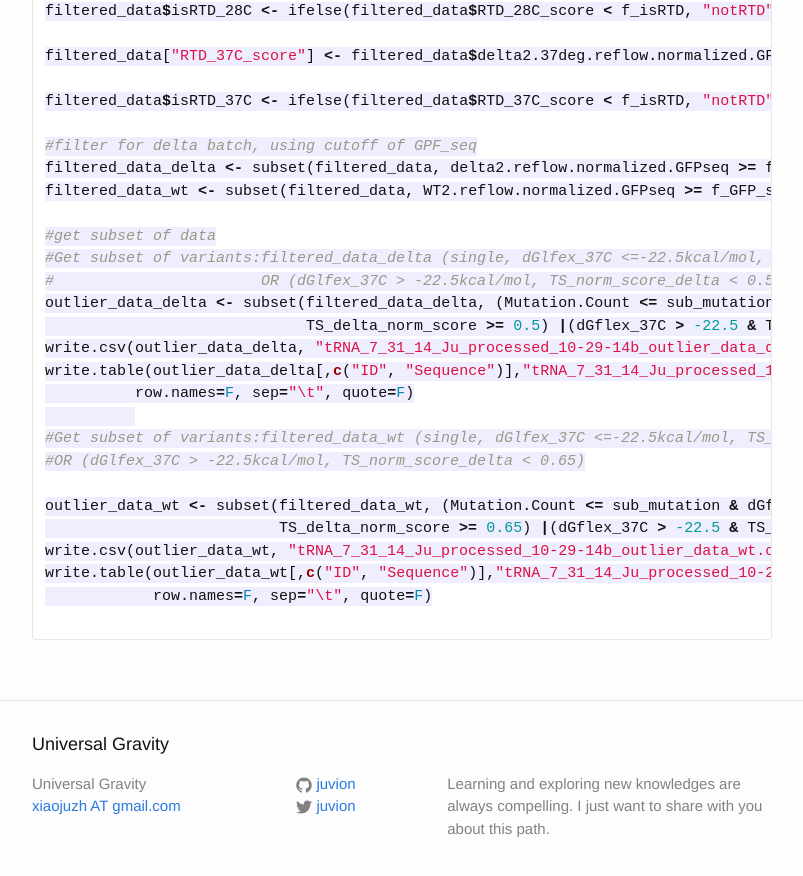
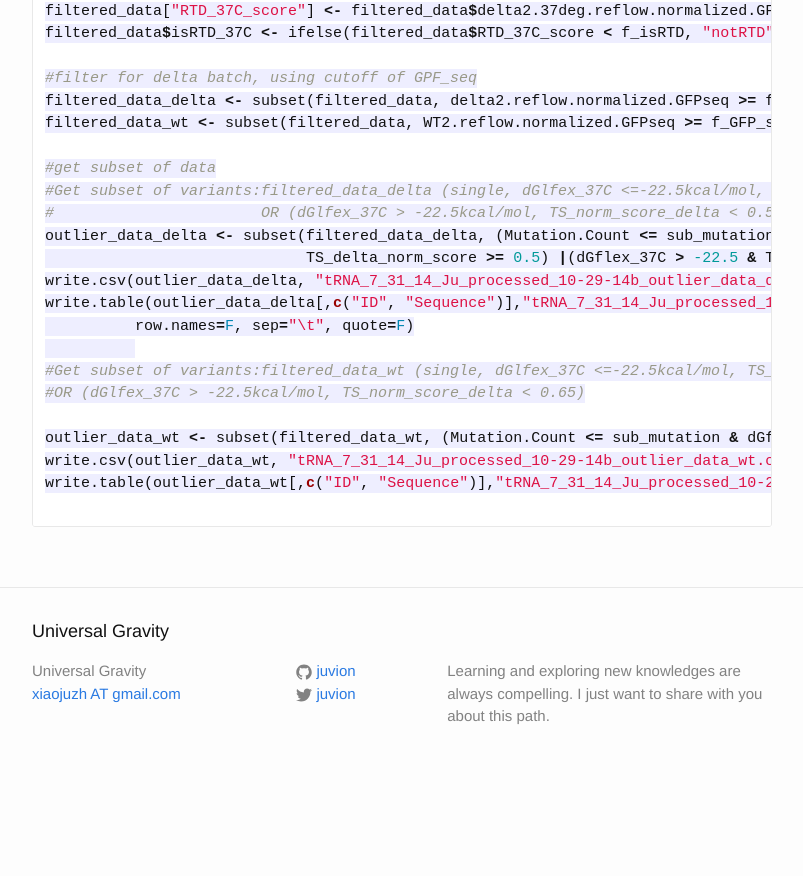
Before and after one commit to juvion/juvion.github.io, a Jekyll site: the page built from _posts/2014-12-05-R_script.md, in a window 1280 px wide and 900 px high, scrolled down 2193 px. Shown: the top 876 px of the window, without its empty margins (238-1041 px from the left). Built offline with Jekyll 4.4.1, drawn with Linux system fonts in a browser that asks for light colours; Markdown is read by kramdown in place of the engine named in the settings; after the commit the page ends 2981 px from its top, so only the background shows below that.

````diff
--- a/_posts/2014-12-05-R_script.md
+++ b/_posts/2014-12-05-R_script.md
@@ -9,7 +9,8 @@ In previous work, all the variants are plotted with three variables: folding fre
 ![scatter plot][plot1]
 In this work, all the variants that are considered as outliers will be extracted from the original data set. The outliers that are the upper left Quadran and lower right Quadran, where temperature senstivity is not able to be explained by folding free energy at 37C.
 
-_R scirpt_:
+_**R scirpt**_:
+
 ```r
 #load library
 library(ggplot2)
@@ -38,7 +39,6 @@ sub_mutation = 1
 sub_dG_flex = -22.5
 sub_TS_norm_delta = 0.50
 sub_TS_norm_wt = 0.65
-
 
 #select come columns from raw_data
 collist <- c("ID", "WT2.reflow.normalized.GFPseq", "delta2.reflow.normalized.GFPseq", "X37deg.2.reflow.normalized.GFPseq",
@@ -75,11 +75,9 @@ filtered_data$isTS_wt <- ifelse(filtered_data$TS_wt_norm_score < f_isTS_wt, 0, 1
 
 #calculate RTD normalized scores for delta and wt, and create a binary variable isTS
 filtered_data["RTD_28C_score"] <- filtered_data$delta2.reflow.normalized.GFPseq / filtered_data$WT2.reflow.normalized.GFPseq
-
 filtered_data$isRTD_28C <- ifelse(filtered_data$RTD_28C_score < f_isRTD, "notRTD", "RTD")
 
 filtered_data["RTD_37C_score"] <- filtered_data$delta2.37deg.reflow.normalized.GFPseq / filtered_data$X37deg.2.reflow.normalized.GFPseq
-
 filtered_data$isRTD_37C <- ifelse(filtered_data$RTD_37C_score < f_isRTD, "notRTD", "RTD")
 
 #filter for delta batch, using cutoff of GPF_seq
@@ -98,13 +96,10 @@ write.table(outlier_data_delta[,c("ID", "Sequence")],"tRNA_7_31_14_Ju_processed_
 #Get subset of variants:filtered_data_wt (single, dGlfex_37C <=-22.5kcal/mol, TS_norm_score_delta >= 0.65)
 #OR (dGlfex_37C > -22.5kcal/mol, TS_norm_score_delta < 0.65)
 
-outlier_data_wt <- subset(filtered_data_wt, (Mutation.Count <= sub_mutation & dGflex_37C <= -22.5 &
-                          TS_delta_norm_score >= 0.65) |(dGflex_37C > -22.5 & TS_delta_norm_score < 0.65))
+outlier_data_wt <- subset(filtered_data_wt, (Mutation.Count <= sub_mutation & dGflex_37C <= -22.5 & TS_delta_norm_score >= 0.65) |(dGflex_37C > -22.5 & TS_delta_norm_score < 0.65))
 write.csv(outlier_data_wt, "tRNA_7_31_14_Ju_processed_10-29-14b_outlier_data_wt.csv", row.names=FALSE)
-write.table(outlier_data_wt[,c("ID", "Sequence")],"tRNA_7_31_14_Ju_processed_10-29-14b_outlier_data_wt_seq.in",
-            row.names=F, sep="\t", quote=F)
+write.table(outlier_data_wt[,c("ID", "Sequence")],"tRNA_7_31_14_Ju_processed_10-29-14b_outlier_data_wt_seq.in", row.names=F, sep="\t", quote=F)
 
 ```
 
-
 [plot1]:https://dl.dropboxusercontent.com/u/3637996/github_pages/met22delta_TS.png
````
